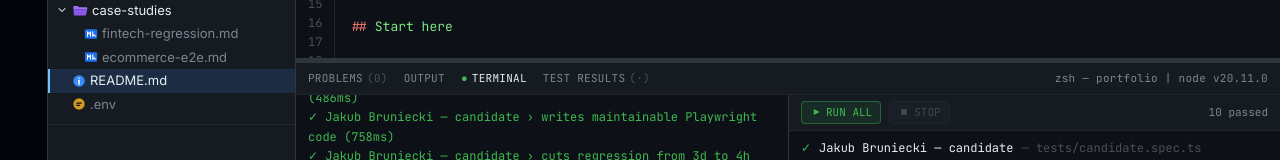
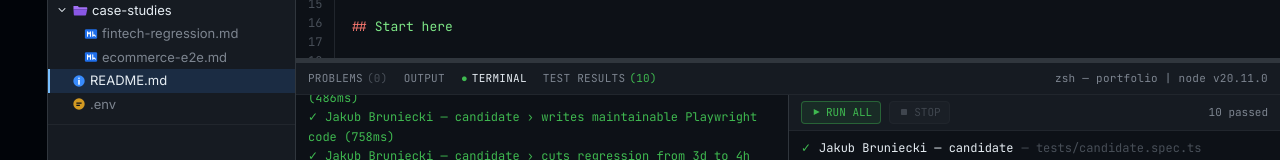
Before and after one commit to kubaasa/jakubruniecki, a Next.js app: page / in a window 1280 px wide. Shown: the part 378-538 px from the top of the page. Built offline with nearby package versions, Linux system fonts and the light colour scheme.

Commit message:
fix: live test results counter + drop duration from STOP message

```diff
--- a/components/ide/BottomPanel/PanelTabs.tsx
+++ b/components/ide/BottomPanel/PanelTabs.tsx
@@ -1,26 +1,33 @@
 "use client";
 
-const TABS: ReadonlyArray<{ label: string; meta?: string; active?: boolean }> = [
-  { label: "PROBLEMS", meta: "0" },
-  { label: "OUTPUT" },
-  { label: "TERMINAL", active: true },
-  { label: "TEST RESULTS", meta: "·" },
-];
+import { useIDE } from "@/app/ide/IDEContext";
 
 export function PanelTabs() {
+  const { state } = useIDE();
+  const passed = state.testSuites
+    .flatMap((s) => s.cases)
+    .filter((c) => c.status === "pass").length;
+  const testResultsMeta = passed > 0 ? String(passed) : "·";
+
   return (
     <div className="flex h-8 items-center justify-between border-b border-border-subtle bg-bg-surface px-3 font-mono text-[11px] uppercase tracking-wide text-fg-muted">
       <div className="flex items-center gap-4">
-        {TABS.map((t) => (
+        <span>
+          PROBLEMS<span className="ml-1 text-fg-subtle">(0)</span>
+        </span>
+        <span>OUTPUT</span>
+        <span className="flex items-center gap-1 text-fg">
+          <span className="text-accent-green">●</span>
+          TERMINAL
+        </span>
+        <span>
+          TEST RESULTS
           <span
-            key={t.label}
-            className={t.active ? "flex items-center gap-1 text-fg" : ""}
+            className={`ml-1 ${passed > 0 ? "text-accent-green" : "text-fg-subtle"}`}
           >
-            {t.active ? <span className="text-accent-green">●</span> : null}
-            {t.label}
-            {t.meta ? <span className="ml-1 text-fg-subtle">({t.meta})</span> : null}
+            ({testResultsMeta})
           </span>
-        ))}
+        </span>
       </div>
       <div className="font-mono text-[11px] normal-case text-fg-muted">
         zsh — portfolio | node v20.11.0
--- a/components/ide/BottomPanel/TestRunner.tsx
+++ b/components/ide/BottomPanel/TestRunner.tsx
@@ -118,25 +118,22 @@ export function TestRunner() {
     clearTimeouts();
     setRunning(false);
     let passedSoFar = 0;
-    let durSoFar = 0;
     state.testSuites.forEach((suite, sIdx) => {
       suite.cases.forEach((c, cIdx) => {
         if (c.status === "pass") {
           passedSoFar += 1;
-          durSoFar += c.durMs * 12;
         }
         if (c.status === "running") {
           dispatch({ type: "TEST_UPDATE", suiteIdx: sIdx, caseIdx: cIdx, status: "idle" });
         }
       });
     });
-    const sec = (durSoFar / 1000).toFixed(2);
     dispatch({ type: "TERMINAL_APPEND", line: { kind: "output", text: "" } });
     dispatch({
       type: "TERMINAL_APPEND",
       line: {
         kind: "warn",
-        text: `Test run stopped (${passedSoFar} passed, ${sec}s)`,
+        text: `Test run stopped (${passedSoFar} passed)`,
       },
     });
     dispatch({ type: "TERMINAL_APPEND", line: { kind: "output", text: "" } });
```
